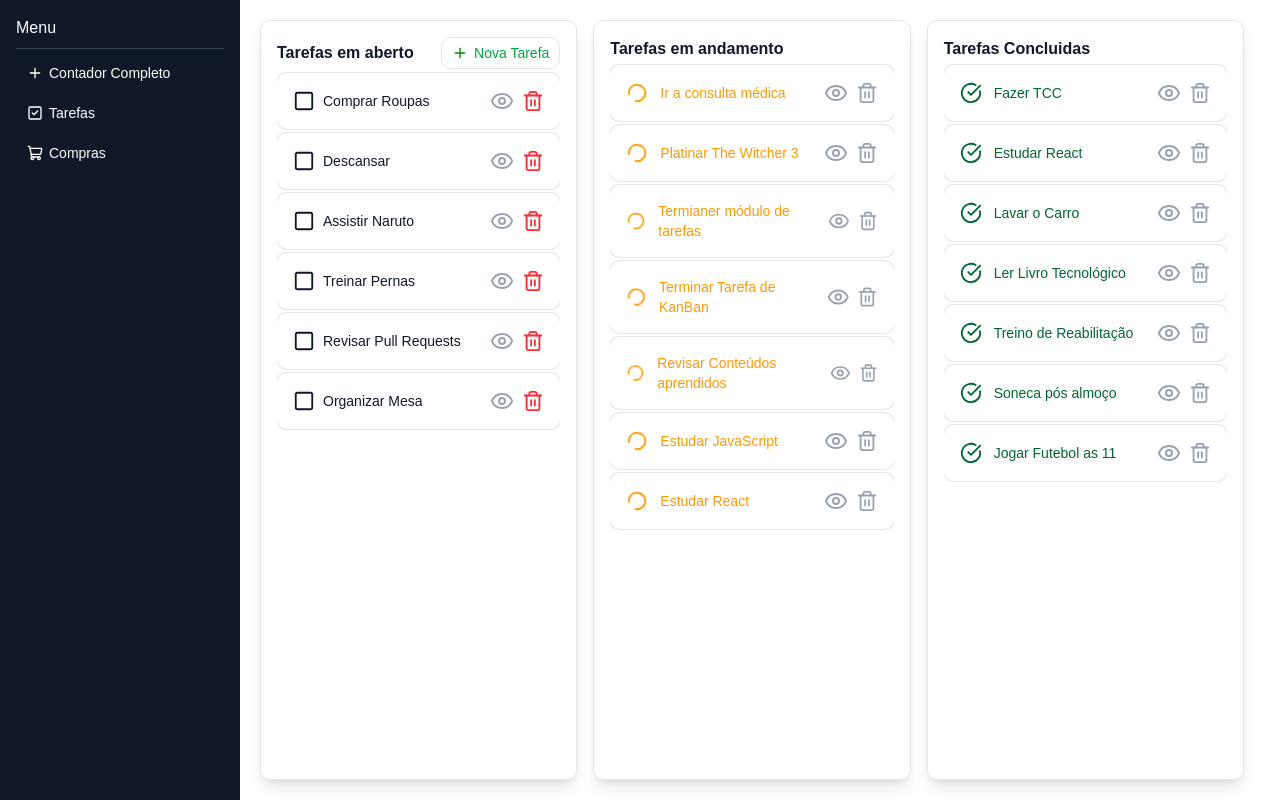
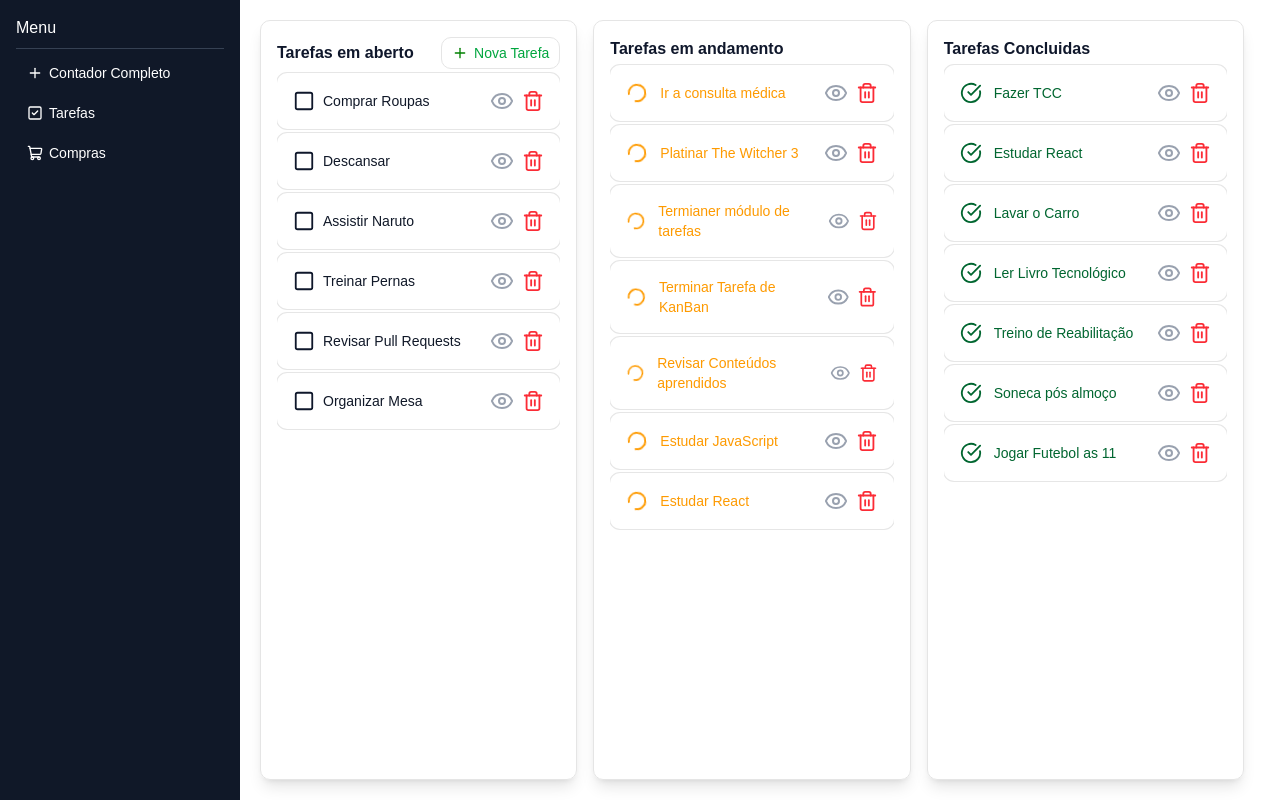
Before and after one commit to Fabiolandin/Aplicando-conceitos-de-react, a React (Vite) app: page /tarefas in a window 1280 px wide. Built offline with nearby package versions, Linux system fonts and the light colour scheme.

Commit message:
feat:adicionando cor ao iconi da lixeira

```diff
--- a/src/pages/tarefas.jsx
+++ b/src/pages/tarefas.jsx
@@ -123,7 +123,7 @@ const Tarefas = () => {
                                         <Trash2Icon
                                             onClick={() => excluirTarefa(tarefa)}
                                             size={22}
-                                            className="items-center text-gray-400" />
+                                            className="items-center text-red-500" />
                                     </CardContent>
                                 </Card>
                             ))}
@@ -157,7 +157,7 @@ const Tarefas = () => {
                                         <Trash2Icon
                                             onClick={() => excluirTarefa(tarefa)}
                                             size={22}
-                                            className="items-center text-gray-400" />
+                                            className="items-center text-red-500" />
                                     </CardContent>
                                 </Card>
                             ))}
```
